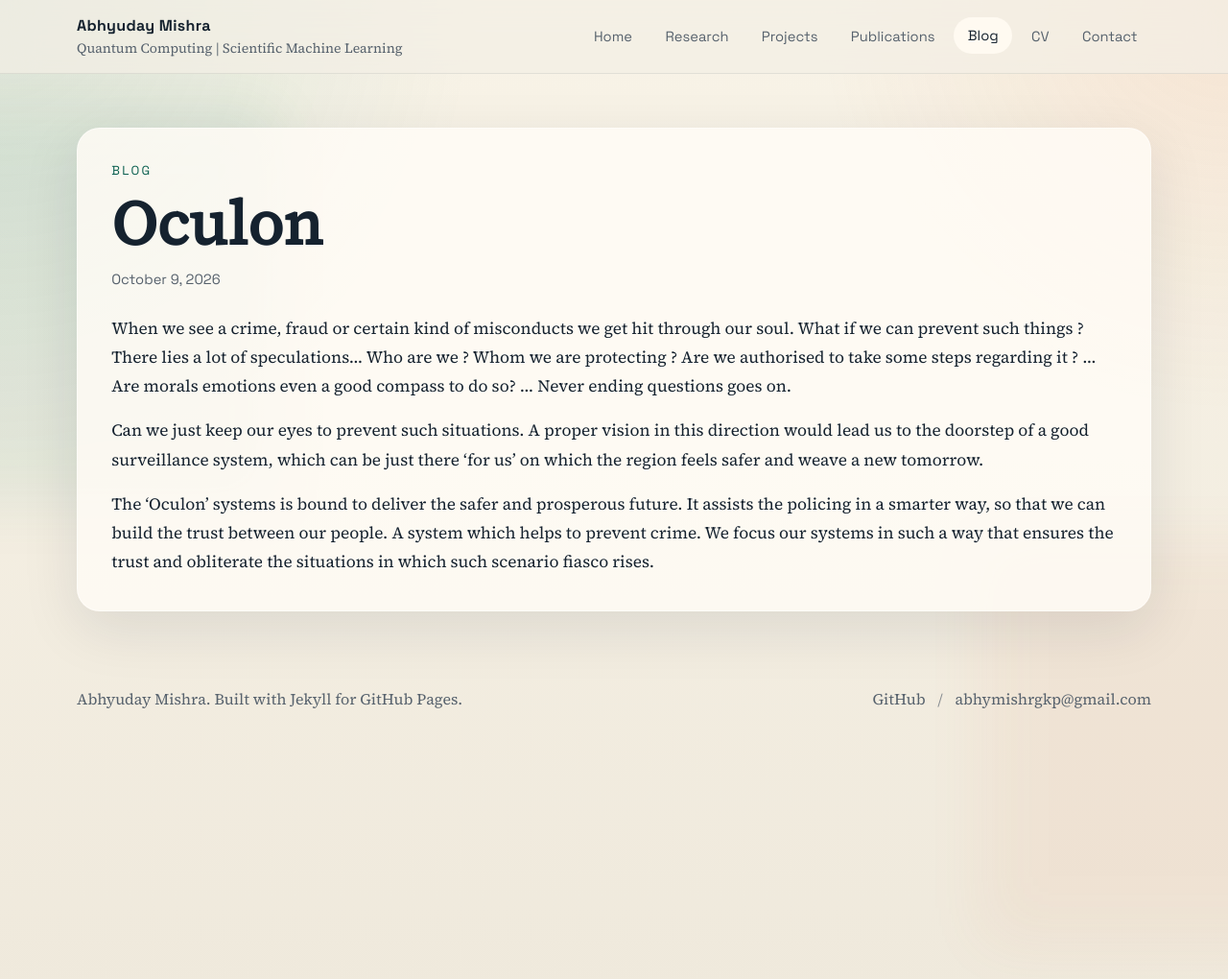
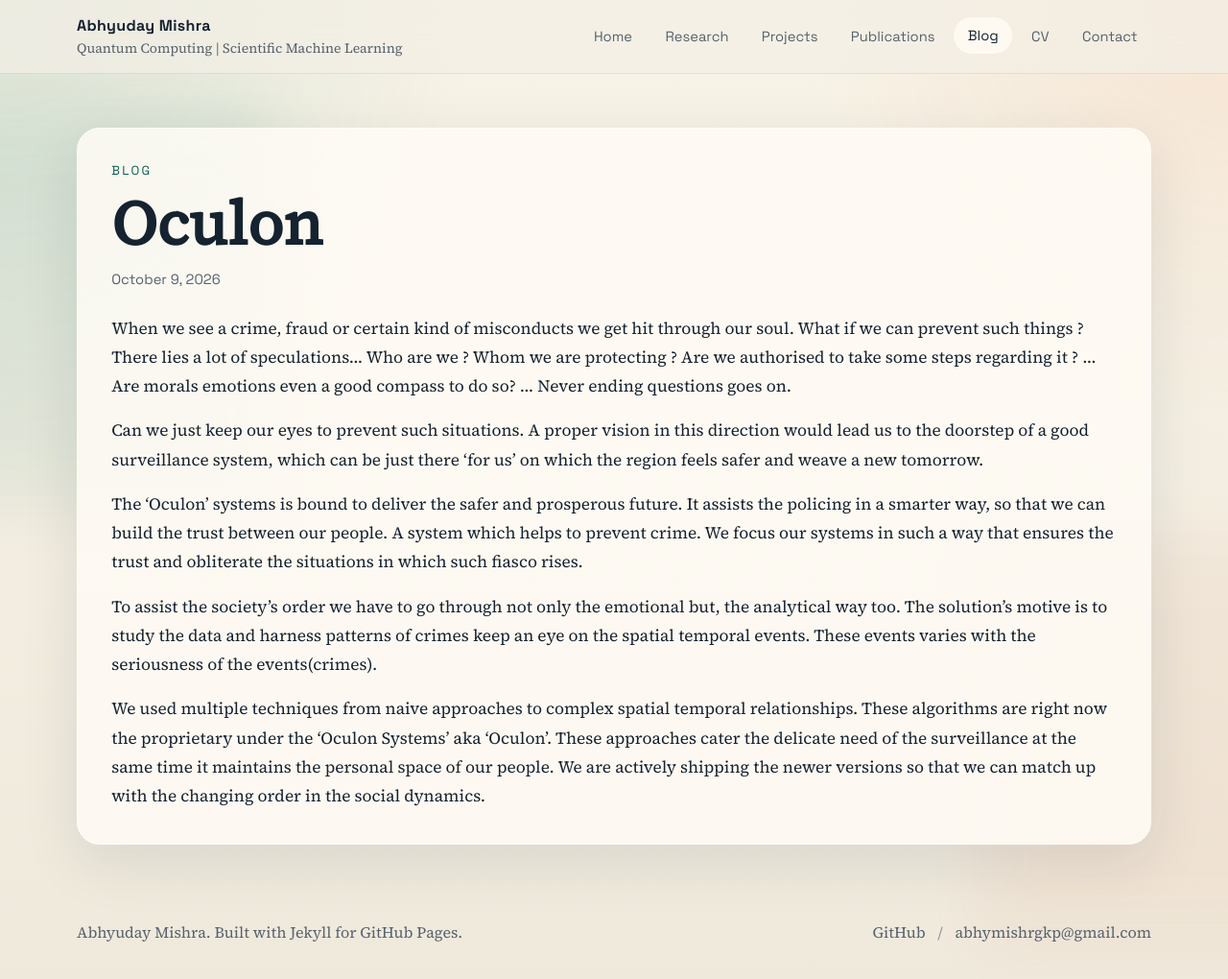
Before and after one commit to abhyudaymishr/abhyudaymishr.github.io, a Jekyll site: the page built from _posts/2026-10-09-oculon.md, in a window 1280 px wide and 1046 px high. Shown: the top 1020 px of the window at 96% size. Built offline with Jekyll 4.4.1, drawn with Linux system fonts in a browser that asks for light colours.

Commit message:
Updated: Oculon

```diff
--- a/_posts/2026-10-09-oculon.md
+++ b/_posts/2026-10-09-oculon.md
@@ -1,11 +1,20 @@
 ---
 title: "Oculon"
 date: 2026-10-09
+last_modified_at: 2026-10-09
+note_id: "x-coredata://6AE0A3C3-B4A0-4BD4-8B3E-BC22B653F71E/ICNote/p627"
 ---
-When we see a crime, fraud or certain kind of misconducts  we get hit through our soul.
-What if we can prevent such things ? There lies a lot of speculations… Who are we ? Whom we are protecting ? Are we  authorised to take some steps regarding it ? … Are morals emotions even a good compass to do so? … Never ending questions goes on.
+When we see a crime, fraud or certain kind of misconducts we get hit through our soul.
+What if we can prevent such things ? There lies a lot of speculations… Who are we ? Whom we are protecting ? Are we authorised to take some steps regarding it ? … Are morals emotions even a good compass to do so? … Never ending questions goes on.
 
 Can we just keep our eyes to prevent such situations. A proper vision in this direction would lead us to the doorstep of a good surveillance system, which can be just there ‘for us’ on which the region feels safer and weave a new tomorrow.
 
 The ‘Oculon’ systems is bound to deliver the safer and prosperous future. It assists the policing in a smarter way, so that we can build the trust between our people. A system which helps to prevent crime.
-We focus our systems in such a way that ensures the trust and obliterate the situations in which such scenario fiasco rises.
+We focus our systems in such a way that ensures the trust and obliterate the situations in which such fiasco rises.
+
+To assist the society’s order we have to go through not only the emotional but, the analytical way too.
+The solution’s motive is to study the data and harness patterns of crimes keep an eye on the spatial temporal events. These events varies with the seriousness of the events(crimes).
+
+We used multiple techniques from naive approaches to complex spatial temporal relationships. These algorithms are right now the proprietary under the ‘Oculon Systems’ aka ‘Oculon’.
+These approaches cater the delicate need of the surveillance at the same time it maintains the personal space of our people.
+We are actively shipping the newer versions so that we can match up with the changing order in the social dynamics.
```
